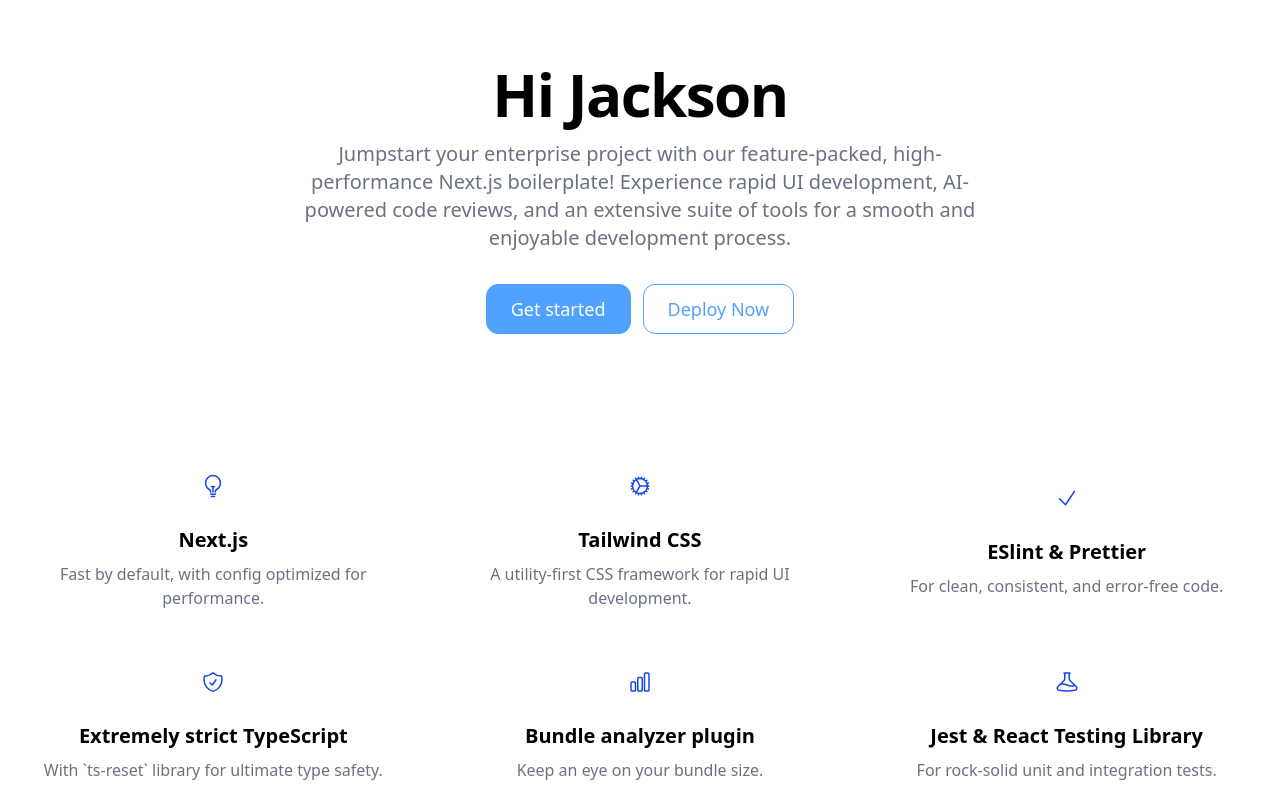
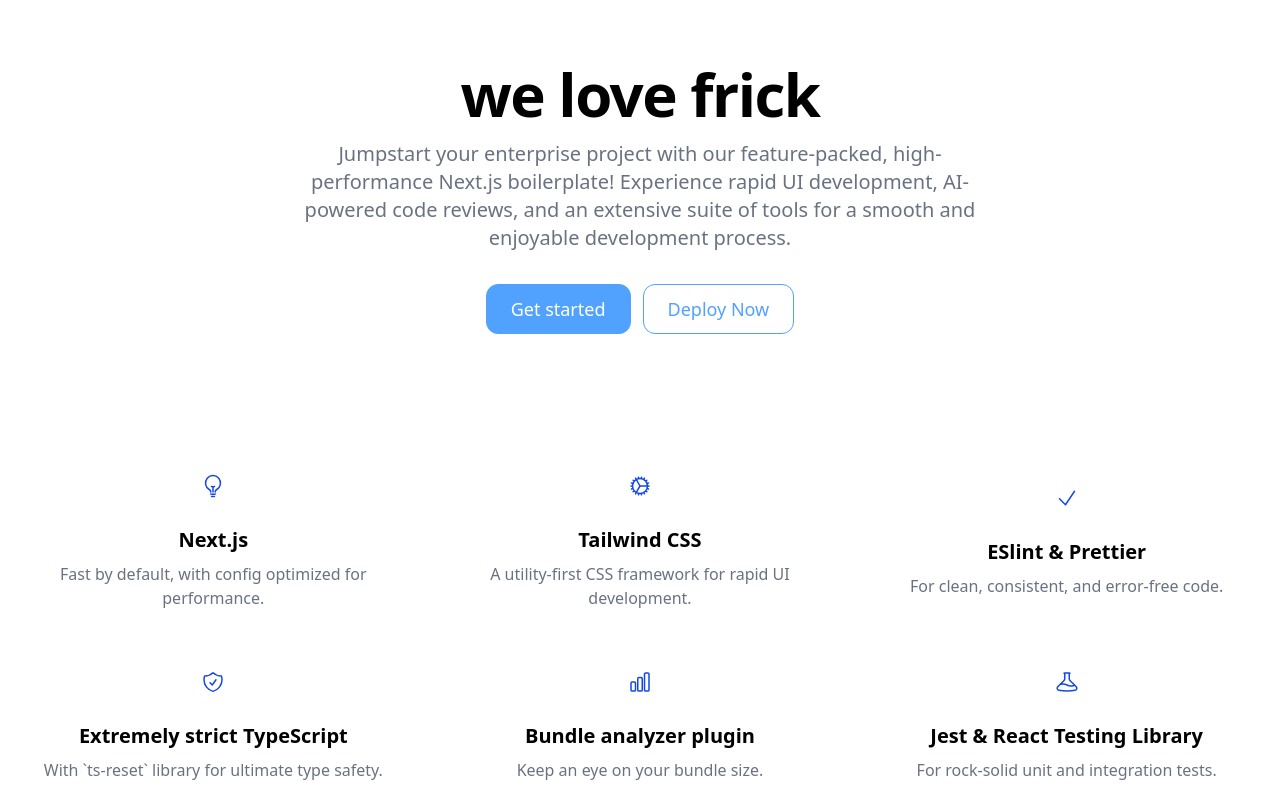
Before and after one commit to jakeosmith/hilarymasterserver, a Next.js app: page / in a window 1280 px wide. Shown: the top 800 px of the page. Built offline with nearby package versions, Linux system fonts and the light colour scheme.

Commit message:
Change homepage heading

```diff
--- a/app/page.tsx
+++ b/app/page.tsx
@@ -27,7 +27,7 @@
         <div className="mx-auto grid max-w-(--breakpoint-xl) px-4 py-8 text-center lg:py-16">
           <div className="mx-auto place-self-center">
             <h1 className="mb-4 max-w-2xl text-4xl leading-none font-extrabold tracking-tight md:text-5xl xl:text-6xl dark:text-white">
-              Hi Jackson
+              we love frick
             </h1>
             <p className="mb-6 max-w-2xl font-light text-gray-500 md:text-lg lg:mb-8 lg:text-xl dark:text-gray-400">
               Jumpstart your enterprise project with our feature-packed, high-performance Next.js boilerplate!
```
